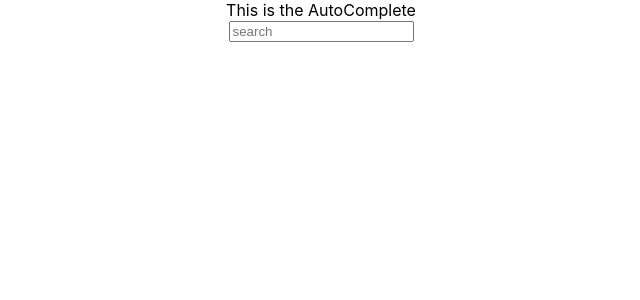
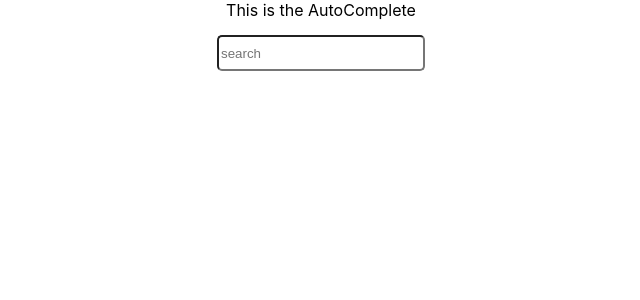
Before and after one commit to kaschief/nemesis, a React (Create React App) app in the folder nemesis/: page / in a window 1280 px wide. Shown: the top 300 px of the page, without its empty margins (319-959 px from the left). Built offline with nearby package versions, Linux system fonts and the light colour scheme.

Commit message:
main feature properties complete

```diff
--- a/nemesis/src/App.css
+++ b/nemesis/src/App.css
@@ -36,3 +36,43 @@
     transform: rotate(360deg);
   }
 }
+
+.autocomplete {
+  display: flex;
+  flex-direction: column;
+  width: 100%;
+}
+
+.autocomplete > input {
+  width: 200px;
+  height: 30px;
+  align-self: center;
+  border-radius: 5px;
+  margin: 15px;
+}
+
+.list-item {
+  border: 1px solid red;
+  height: 30px;
+  width: 150px;
+  margin: 5px;
+  align-self: center;
+  align-items: center;
+  display: flex;
+  border-radius: 5px;
+}
+
+.list-item > p {
+  margin: 0 auto;
+  font-size: 14px;
+  pointer-events: none;
+}
+
+.selected {
+  background-color: lightblue;
+  opacity: 0.5;
+}
+.list-item:hover {
+  background-color: lightblue;
+  opacity: 0.5;
+}
--- a/nemesis/src/components/Autocomplete.tsx
+++ b/nemesis/src/components/Autocomplete.tsx
@@ -4,12 +4,63 @@ import { useIsMount } from "../useIsMount";
 
 export const AutoComplete: React.FC = () => {
   const [input, setInput] = useState("");
-  const [isActive, setIsActive] = useState(false);
+  const [displayedText, setDisplayedText] = useState("");
+  const [showSuggestions, setShowSuggestions] = useState(false);
   const [filteredOptions, setFilteredOptions] = useState([""]);
+  const [selectedIndex, setSelectedIndex] = useState(0);
 
   const handleChange = (e: React.ChangeEvent<HTMLInputElement>): void => {
     setInput(e.target.value.toLowerCase());
-    setIsActive(true);
+    setDisplayedText(e.target.value);
+
+    setShowSuggestions(true);
+  };
+
+  const hoverChange = (e: React.MouseEvent<HTMLDivElement>): void => {
+    const element = e.target as HTMLElement;
+    const elementText: string = element.children[0].innerHTML;
+    const activeIndex: unknown = element.getAttribute("data-id");
+    console.log(activeIndex);
+
+    setDisplayedText(elementText);
+    setSelectedIndex(activeIndex as number);
+  };
+
+  const handleClick = (e: React.MouseEvent<HTMLDivElement>): void => {
+    const element = e.target as HTMLElement;
+    const elementText: string = element.children[0].innerHTML;
+
+    setInput(elementText);
+    setDisplayedText(elementText);
+    setFilteredOptions([]);
+    setTimeout(() => {
+      setShowSuggestions(false);
+    }, 300);
+  };
+
+  const handleOptionSelect = (
+    e: React.KeyboardEvent<HTMLInputElement>
+  ): JSX.Element | undefined => {
+    if (e.code === "Enter") {
+      setInput(filteredOptions[selectedIndex]);
+      setSelectedIndex(0);
+      setTimeout(() => {
+        setShowSuggestions(false);
+      }, 300);
+    } else if (e.code === "ArrowUp") {
+      if (selectedIndex === 0) {
+        return;
+      }
+      setSelectedIndex(selectedIndex - 1);
+      setDisplayedText(filteredOptions[selectedIndex - 1]);
+    } else if (e.code === "ArrowDown") {
+      if (selectedIndex - 1 === filteredOptions.length) {
+        return;
+      } else if (selectedIndex + 1 < filteredOptions.length) {
+        setSelectedIndex(selectedIndex + 1);
+        setDisplayedText(filteredOptions[selectedIndex + 1]);
+      }
+    }
   };
 
   const isMount: boolean = useIsMount();
@@ -24,18 +75,30 @@ export const AutoComplete: React.FC = () => {
   }, [isMount, input]);
 
   return (
-    <div>
+    <div className="autocomplete">
       <input
         name="search"
         placeholder="search"
         type="text"
-        value={input}
+        value={displayedText}
         onChange={handleChange}
+        onKeyDown={handleOptionSelect}
       />
 
-      {filteredOptions.map((fruit: string, index: number) => {
-        return <div key={index}>{fruit}</div>;
-      })}
+      {showSuggestions &&
+        filteredOptions.map((fruit: string, index: number) => {
+          return (
+            <div
+              className={`list-item ${index === selectedIndex && "selected"}`}
+              key={index}
+              onMouseEnter={hoverChange}
+              onClick={handleClick}
+              data-id={index}
+            >
+              <p>{fruit}</p>
+            </div>
+          );
+        })}
     </div>
   );
 };
```
